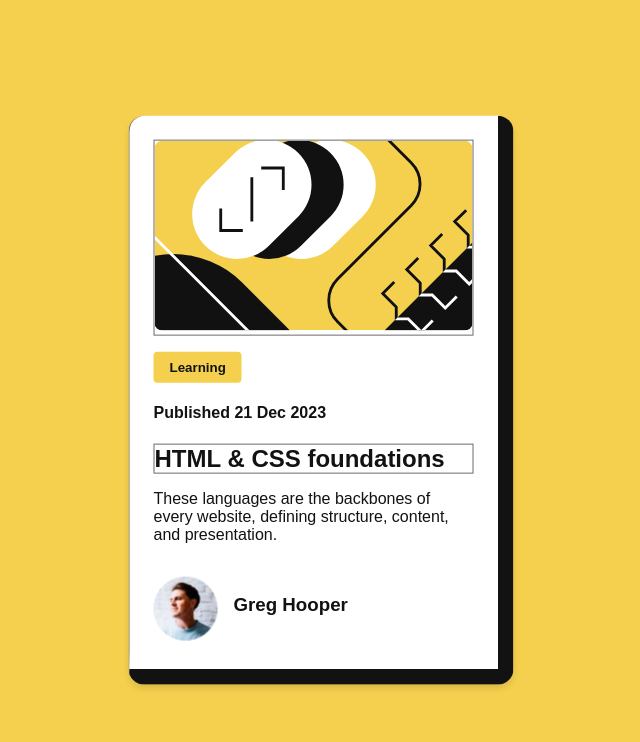
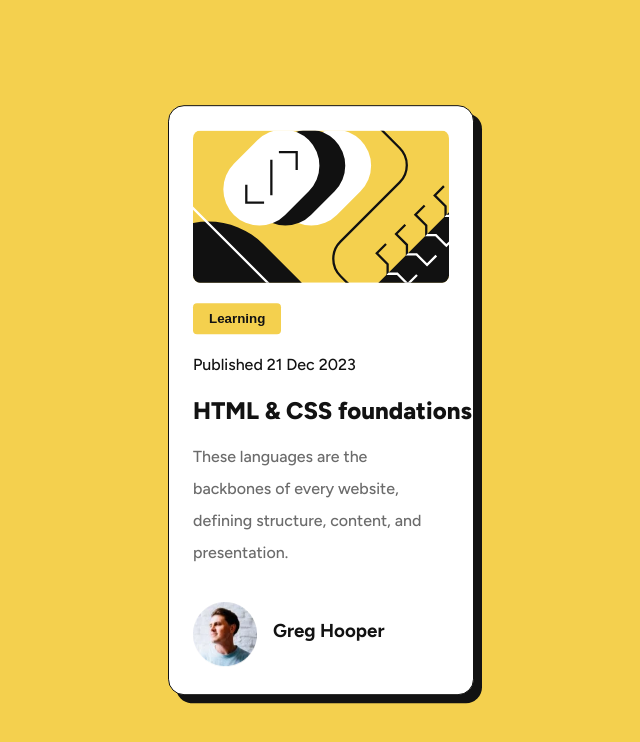
Before and after one commit to hydaline-code/frontend-mentors, a website: page challenge_2/index.html in a window 1280 px wide. Shown: the whole page, without its empty margins (319-959 px from the left). Drawn offline with Linux system fonts and the light colour scheme.

Commit message:
fix challenge-2 styling and completed it

```diff
--- a/challenge_2/index.html
+++ b/challenge_2/index.html
@@ -11,9 +11,21 @@
       rel="stylesheet"
       href="style.css"
     />
+    <link
+      rel="preconnect"
+      href="https://fonts.googleapis.com"
+    />
+    <link
+      rel="preconnect"
+      href="https://fonts.gstatic.com"
+      crossorigin
+    />
+    <link
+      href="https://fonts.googleapis.com/css2?family=Figtree:ital,wght@0,300..900;1,300..900&family=Public+Sans:ital,wght@0,100..900;1,100..900&display=swap"
+      rel="stylesheet"
+    />
   </head>
   <body>
-
     <div class="card">
       <div class="card-img">
         <img
@@ -28,7 +40,7 @@
 
         <p>
           These languages are the backbones of every website, defining
-            structure, content, and presentation.
+          structure, content, and <br> presentation.
         </p>
       </div>
 
@@ -42,6 +54,5 @@
         <h3>Greg Hooper</h3>
       </div>
     </div>
-
   </body>
 </html>
--- a/challenge_2/style.css
+++ b/challenge_2/style.css
@@ -41,20 +41,19 @@ body {
   display: flex;
   flex-direction: column;
   gap: 1rem;
-  border-bottom: 1rem solid var(--gray-950);
-  border-left: 1px solid var(--gray-500);
-  border-right: 1rem solid var(--gray-950);
+  border: 0.1rem solid var(--gray-950);
+  box-shadow: 0.5rem 0.5rem var(--gray-950);
 }
 
 .card .card-img {
   max-width: 100%;
-  border: 1px solid var(--gray-500);
+  border-radius: 0.5rem;
 }
 
 .card .card-img img {
   width: 100%;
   height: 100%;
-  border-radius: 8px;
+  border-radius: 0.5rem;
 }
 
 .card .content button {
@@ -62,9 +61,13 @@ body {
   color: var(--gray-950);
   border: none;
   padding: 0.5rem 1rem;
-  border-radius: 4px;
+  border-radius: 0.25rem;
   cursor: pointer;
   font-weight: var(--font-weight-bold);
+}
+
+.card .content h4 {
+  font-weight: 500;
 }
 
 .card .content h2 {
@@ -73,7 +76,17 @@ body {
   margin: 0;
   padding-right: 3rem;
   text-wrap: nowrap;
-  border: 1px solid var(--gray-500);
+}
+
+.card .content h2:hover {
+  color: var(--yellow);
+  cursor: pointer;
+}
+
+.card .content p {
+  font-size: 1rem;
+  color: var(--gray-500);
+  line-height: 2rem;
 }
 
 .card .avatar {
@@ -84,7 +97,7 @@ body {
 
 @media screen and (min-width: 768px) {
   .card {
-    width: 25vw;
+    width: 20vw;
     height: auto;
   }
 
```
Also changed, not shown: 1 other file. Lines whose indentation alone changed are shown as unchanged.
